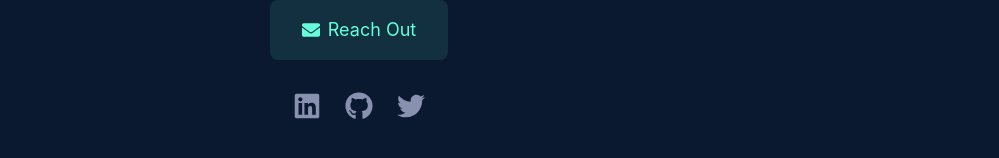
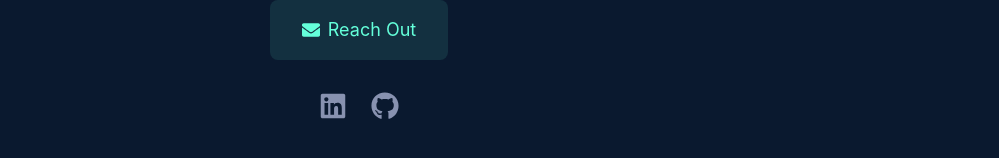
Before and after one commit to Gift-World/my-portfolio, a React (Vite) app: page / in a window 1280 px wide. Shown: the part 4755-4913 px from the top of the page, without its empty margins (281-1280 px from the left). Built offline with nearby package versions, Linux system fonts and the light colour scheme.

Commit message:
"Updated social media links in Contact and Header components"

```diff
--- a/src/components/Contact.jsx
+++ b/src/components/Contact.jsx
@@ -9,9 +9,8 @@ export default function Contact() {
   });
 
   const socialLinks = [
-    { icon: FaLinkedin, href: "https://linkedin.com", label: "LinkedIn" },
-    { icon: FaGithub, href: "https://github.com", label: "GitHub" },
-    { icon: FaTwitter, href: "https://twitter.com", label: "Twitter" },
+    { icon: FaLinkedin, href: "https://www.linkedin.com/in/charles-ang-ila-b83b2733a/", label: "LinkedIn" },
+    { icon: FaGithub, href: "https://github.com/Gift-World", label: "GitHub" },
   ];
 
   return (
--- a/src/components/Header.jsx
+++ b/src/components/Header.jsx
@@ -22,7 +22,7 @@ export default function Header() {
             <a href="https://github.com/Gift-World" target="_blank" rel="noopener noreferrer" className="text-textPrimary hover:text-secondary transition-colors">
               <FaGithub size={20} />
             </a>
-            <a href="https://linkedin.com" target="_blank" rel="noopener noreferrer" className="text-textPrimary hover:text-secondary transition-colors">
+            <a href="https://www.linkedin.com/in/charles-ang-ila-b83b2733a/" target="_blank" rel="noopener noreferrer" className="text-textPrimary hover:text-secondary transition-colors">
               <FaLinkedin size={20} />
             </a>
 
```
